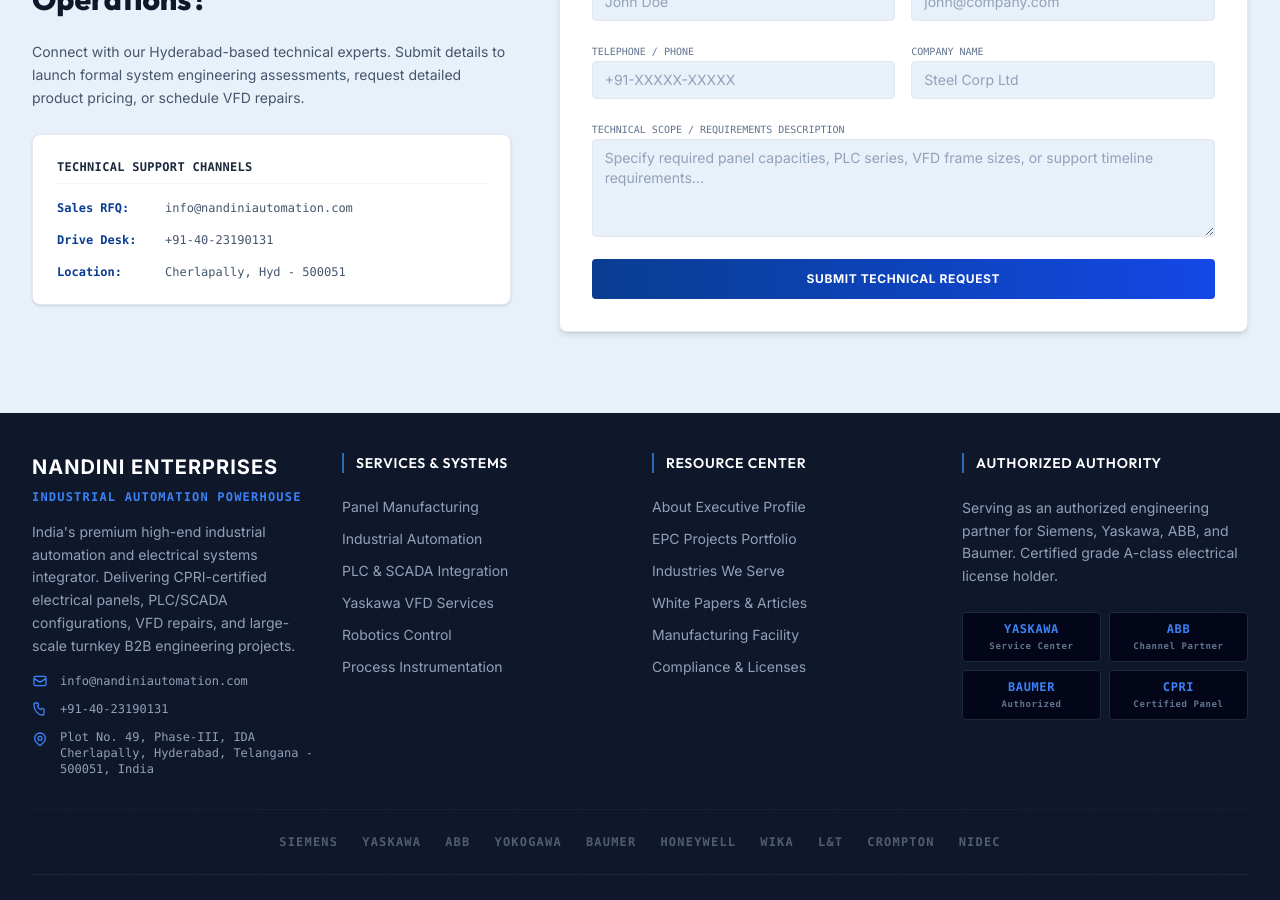
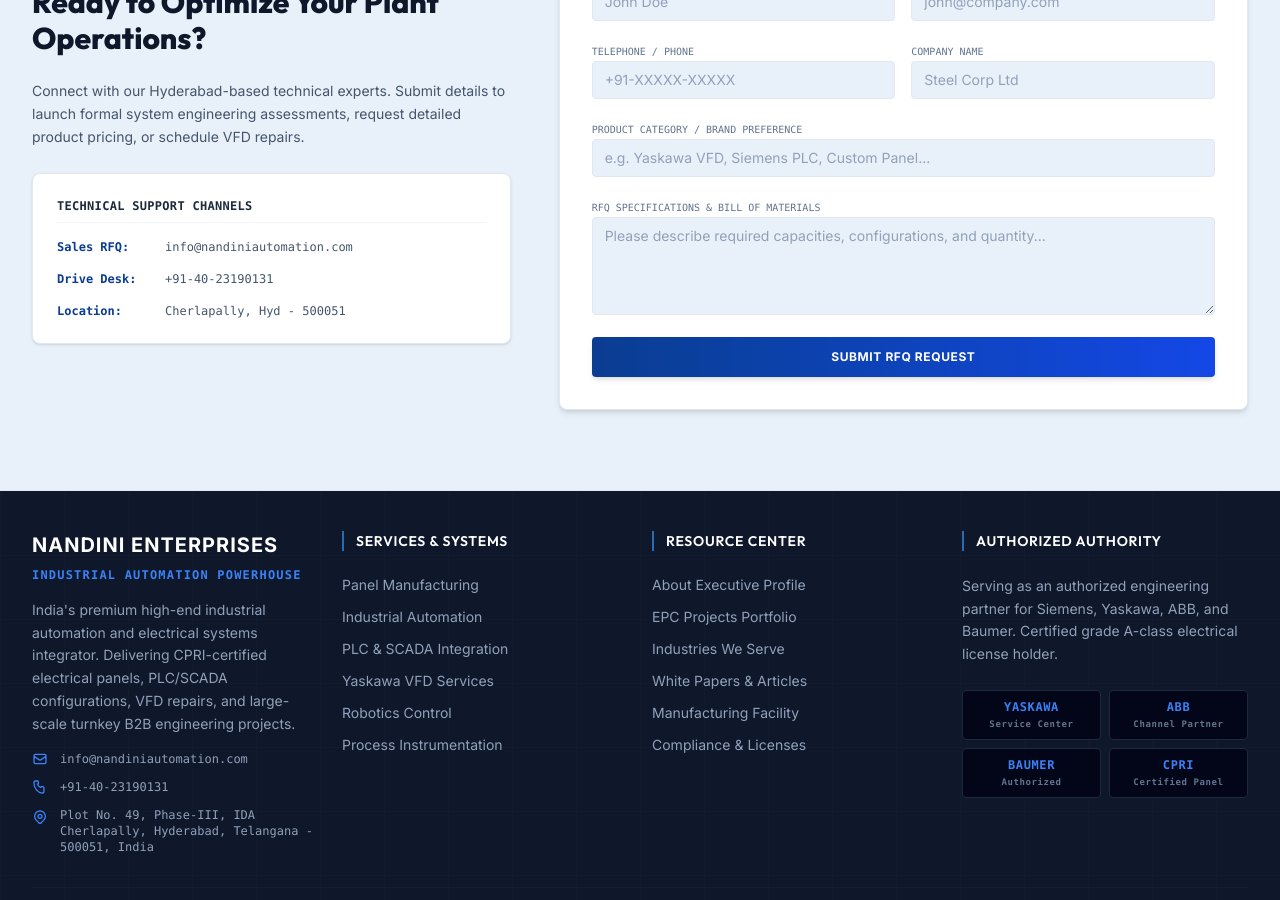
Before and after one commit to novelleyx-dev/nandiniautomation, a Next.js app: page / in a window 1280 px wide. Shown: the part 9000-9900 px from the top of the page. Built offline with nearby package versions, Linux system fonts and the light colour scheme.

Commit message:
feat: implement dynamic field switching based on selected lead capture tab

```diff
--- a/src/app/page.tsx
+++ b/src/app/page.tsx
@@ -63,7 +63,7 @@ export default function Home() {
   const [inquiryType, setInquiryType] = useState('quote');
   const [rfqSubmitted, setRfqSubmitted] = useState(false);
   const [contactForm, setContactForm] = useState({
-    name: '', email: '', phone: '', company: '', requirement: ''
+    name: '', email: '', phone: '', company: '', extraField: '', requirement: ''
   });
 
   const handleInquirySubmit = (e: React.FormEvent) => {
@@ -71,9 +71,47 @@ export default function Home() {
     setRfqSubmitted(true);
     setTimeout(() => {
       setRfqSubmitted(false);
-      setContactForm({ name: '', email: '', phone: '', company: '', requirement: '' });
+      setContactForm({ name: '', email: '', phone: '', company: '', extraField: '', requirement: '' });
     }, 5000);
   };
+
+  const getFormConfig = () => {
+    switch (inquiryType) {
+      case 'quote':
+        return {
+          extraFieldLabel: 'Product Category / Brand Preference',
+          extraFieldPlaceholder: 'e.g. Yaskawa VFD, Siemens PLC, Custom Panel...',
+          textareaLabel: 'RFQ Specifications & Bill of Materials',
+          textareaPlaceholder: 'Please describe required capacities, configurations, and quantity...',
+          buttonText: 'Submit RFQ Request'
+        };
+      case 'consult':
+        return {
+          extraFieldLabel: 'Preferred Contact Time / Timezone',
+          extraFieldPlaceholder: 'e.g. Weekdays 10 AM - 12 PM IST',
+          textareaLabel: 'Consultation Topic & Plant Challenges',
+          textareaPlaceholder: 'Describe your current manufacturing bottleneck, automation upgrade needs, or energy efficiency goals...',
+          buttonText: 'Request Engineering Consultation'
+        };
+      case 'support':
+        return {
+          extraFieldLabel: 'Equipment Serial No. / Model Number',
+          extraFieldPlaceholder: 'e.g. CIMR-AD4A0039FAA',
+          textareaLabel: 'Fault Description & Error Codes',
+          textareaPlaceholder: 'Specify error codes, breakdown symptoms, or required repair turnaround time...',
+          buttonText: 'Submit Support Ticket'
+        };
+      default:
+        return {
+          extraFieldLabel: 'Additional Reference',
+          extraFieldPlaceholder: '...',
+          textareaLabel: 'Requirements Description',
+          textareaPlaceholder: 'Specify details...',
+          buttonText: 'Submit Request'
+        };
+    }
+  };
+
 
   // Industry-specific curated high-res Unsplash links for B2B trust
   const getIndustryImage = (slug: string) => {
@@ -847,29 +885,40 @@ export default function Home() {
                         value={contactForm.company}
                         onChange={(e) => setContactForm({ ...contactForm, company: e.target.value })}
                         placeholder="Steel Corp Ltd"
-                        className="w-full bg-[#E8F0FA] border border-slate-200 rounded px-3 py-2 text-sm text-slate-800 placeholder-slate-400 focus:outline-none focus:border-blue-500"
+                        className="w-full bg-[#E8F0FA] border border-slate-200 rounded px-3 py-2 text-sm text-slate-800 placeholder-slate-400 focus:outline-none focus:border-blue-500 transition-colors"
                       />
                     </div>
                   </div>
 
                   <div className="space-y-2">
-                    <label className="text-[10px] font-mono text-slate-500 uppercase">Technical Scope / Requirements Description</label>
+                    <label className="text-[10px] font-mono text-slate-500 uppercase">{getFormConfig().extraFieldLabel}</label>
+                    <input
+                      type="text"
+                      value={contactForm.extraField}
+                      onChange={(e) => setContactForm({ ...contactForm, extraField: e.target.value })}
+                      placeholder={getFormConfig().extraFieldPlaceholder}
+                      className="w-full bg-[#E8F0FA] border border-slate-200 rounded px-3 py-2 text-sm text-slate-800 placeholder-slate-400 focus:outline-none focus:border-blue-500 transition-colors"
+                    />
+                  </div>
+
+                  <div className="space-y-2">
+                    <label className="text-[10px] font-mono text-slate-500 uppercase">{getFormConfig().textareaLabel}</label>
                     <textarea
                       required
                       value={contactForm.requirement}
                       onChange={(e) => setContactForm({ ...contactForm, requirement: e.target.value })}
-                      placeholder="Specify required panel capacities, PLC series, VFD frame sizes, or support timeline requirements..."
+                      placeholder={getFormConfig().textareaPlaceholder}
                       rows={4}
-                      className="w-full bg-[#E8F0FA] border border-slate-200 rounded px-3 py-2 text-sm text-slate-800 placeholder-slate-400 focus:outline-none focus:border-blue-500"
+                      className="w-full bg-[#E8F0FA] border border-slate-200 rounded px-3 py-2 text-sm text-slate-800 placeholder-slate-400 focus:outline-none focus:border-blue-500 transition-colors"
                     ></textarea>
                   </div>
 
                   {/* Formspree submission hooks simulated */}
                   <button
                     type="submit"
-                    className="w-full py-3 bg-gradient-to-r from-[var(--color-ne-blue-corp)] to-blue-700 hover:from-blue-700 hover:to-blue-800 text-white font-bold rounded text-xs uppercase tracking-wider transition-colors"
+                    className="w-full py-3 bg-gradient-to-r from-[var(--color-ne-blue-corp)] to-blue-700 hover:from-blue-700 hover:to-blue-800 text-white font-bold rounded text-xs uppercase tracking-wider transition-all shadow-md hover:shadow-lg hover:-translate-y-0.5"
                   >
-                    Submit Technical Request
+                    {getFormConfig().buttonText}
                   </button>
                 </form>
               )}
```
